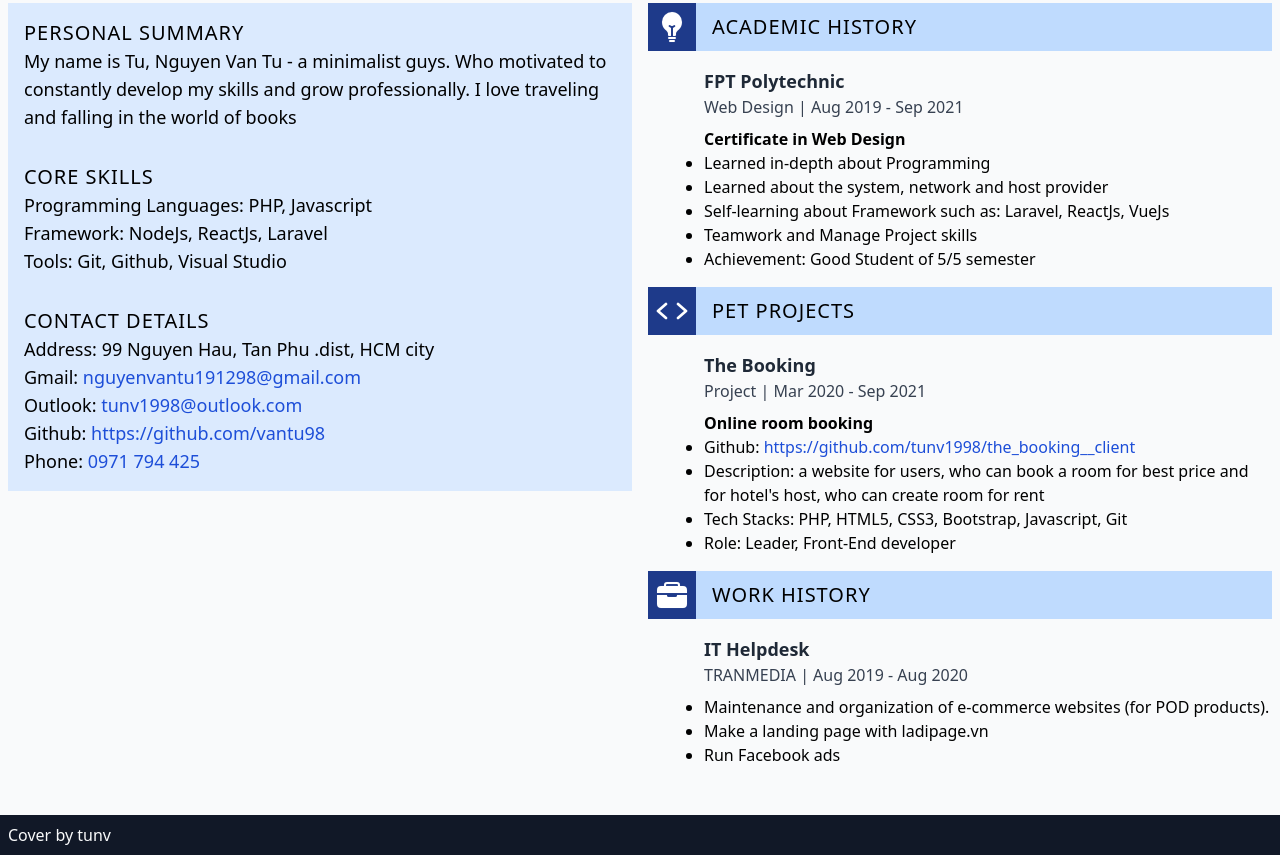
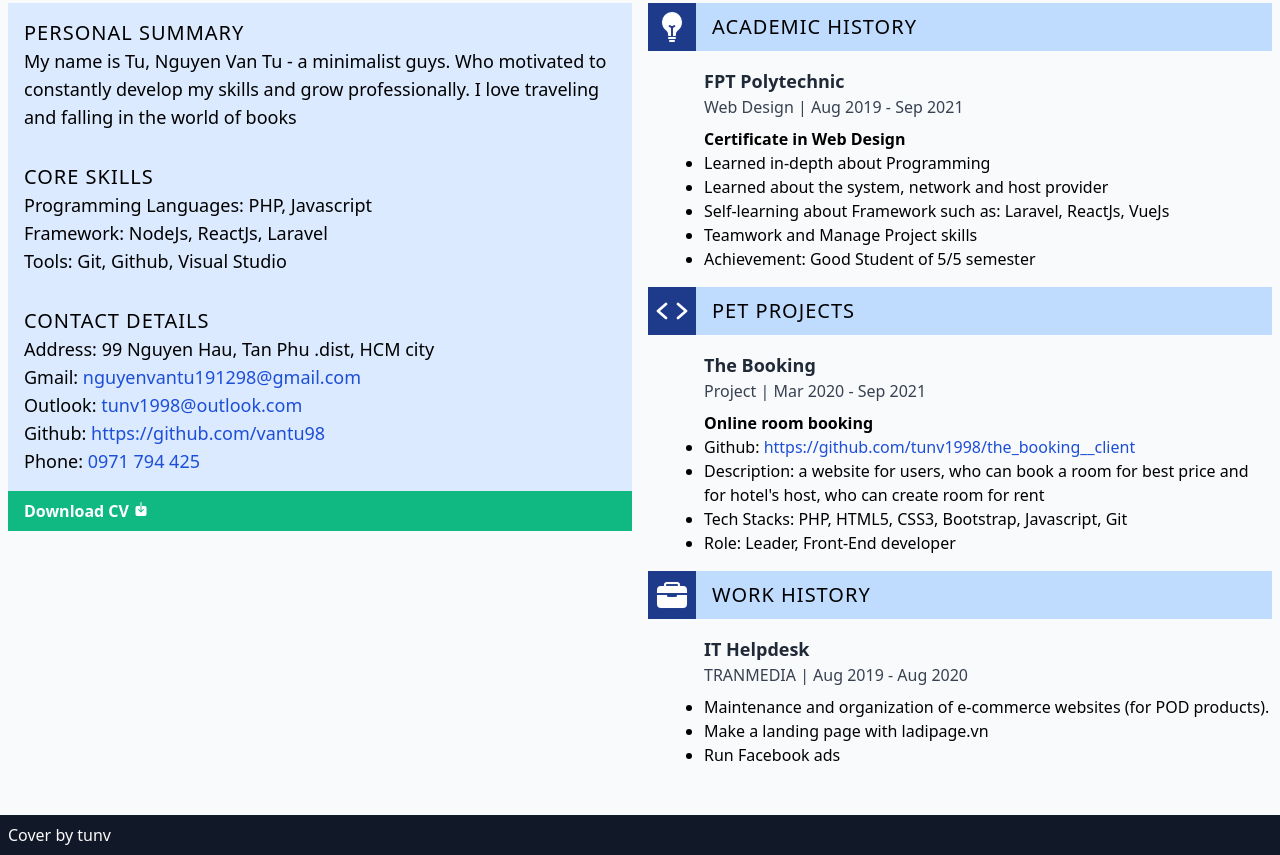
Before and after one commit to vantu98/vantu98.github.io, a plain HTML site: page index.html in a window 1280 px wide. Shown: the part 453-1308 px from the top of the page. Drawn offline with nearby package versions, Linux system fonts and the light colour scheme.

Commit message:
add download button

```diff
--- a/index.html
+++ b/index.html
@@ -93,6 +93,13 @@
                                             794 425</a>
                                     </li>
                                 </ul>
+                            </div>
+
+                            <div class="w-full">
+                                <a href="./public/document/Nguyen Van Tu | Resume.pdf" class="block w-auto text-white bg-green-500 hover:bg-green-600 font-semibold py-2 px-4" download>
+                                    <span>Download CV</span>
+                                    <ion-icon name="download"></ion-icon>
+                                </a>
                             </div>
                         </div>
                     </div>
```
Also changed, not shown: 1 other file.
